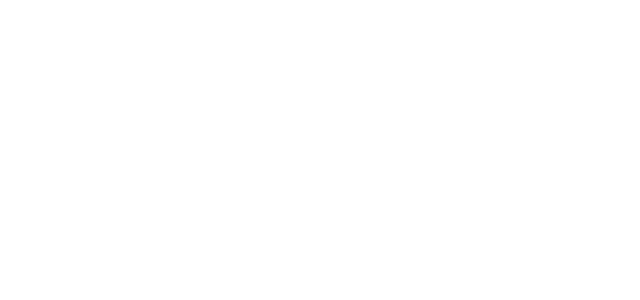
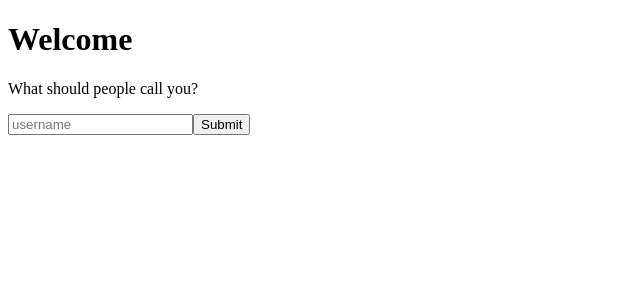
Before and after one commit to asitha-navaratne/LiveCursors, a React (Vite) app in the folder client/: page / in a window 1280 px wide. Shown: the top 300 px of the page, without its empty margins (0-640 px from the left). Built offline with nearby package versions, Linux system fonts and the light colour scheme.

Commit message:
Basic login completed

```diff
--- a/client/src/App.jsx
+++ b/client/src/App.jsx
@@ -1,5 +1,16 @@
+import { useState } from "react";
+
+import Login from "./components/Login";
+import Home from "./views/Home";
+
 function App() {
-  return <div></div>;
+  const [username, setUsername] = useState("");
+
+  return username ? (
+    <Home username={username} />
+  ) : (
+    <Login onSubmit={setUsername} />
+  );
 }
 
 export default App;
--- /dev/null
+++ b/client/src/components/Login.jsx
@@ -0,0 +1,33 @@
+import { useState } from "react";
+import PropTypes from "prop-types";
+
+const Login = ({ onSubmit }) => {
+  const [username, setUsername] = useState("");
+
+  return (
+    <>
+      <h1>Welcome</h1>
+      <p>What should people call you?</p>
+      <form
+        onSubmit={(e) => {
+          e.preventDefault();
+          onSubmit(username);
+        }}
+      >
+        <input
+          type="text"
+          value={username}
+          placeholder="username"
+          onChange={(e) => setUsername(e.target.value)}
+        />
+        <input type="submit" />
+      </form>
+    </>
+  );
+};
+
+Login.propTypes = {
+  onSubmit: PropTypes.func,
+};
+
+export default Login;
--- /dev/null
+++ b/client/src/views/Home.jsx
@@ -0,0 +1,11 @@
+import PropTypes from "prop-types";
+
+const Home = ({ username }) => {
+  return <h1>Hello {username}</h1>;
+};
+
+Home.propTypes = {
+  username: PropTypes.string,
+};
+
+export default Home;
```
